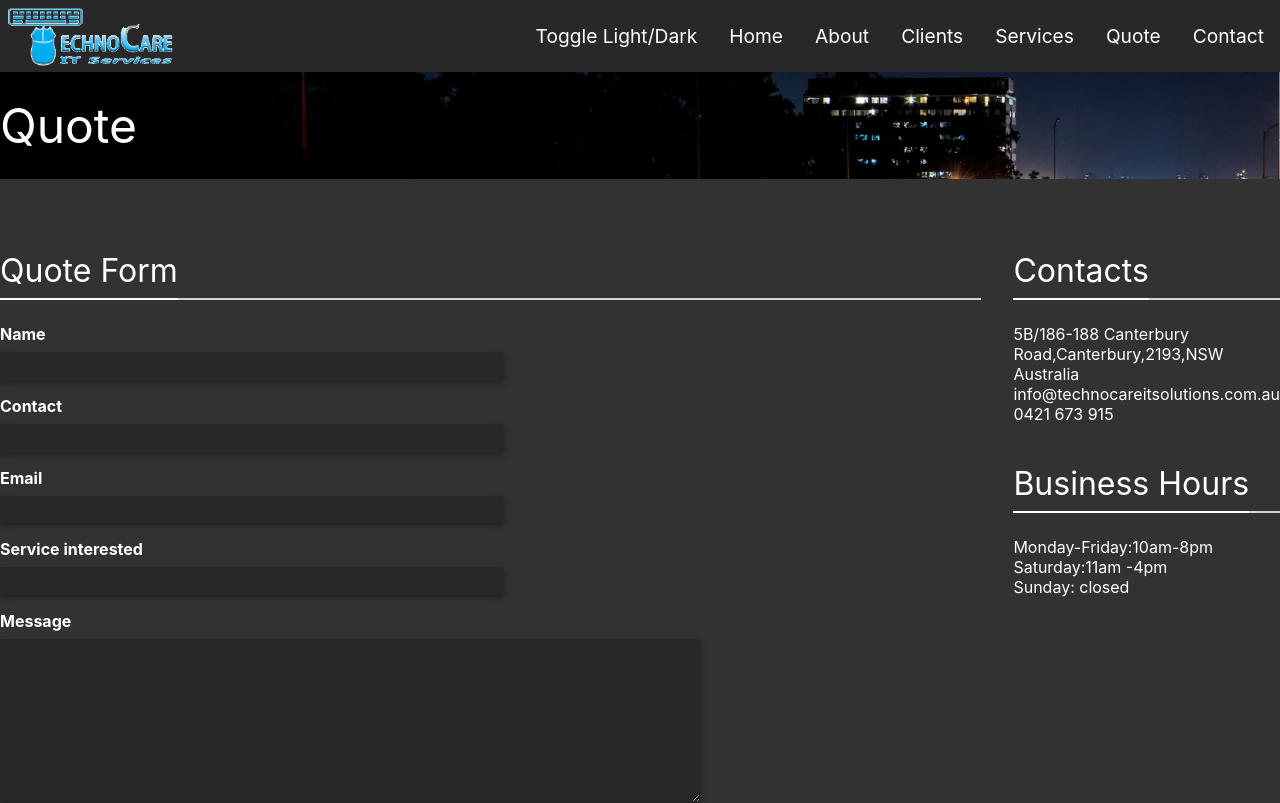
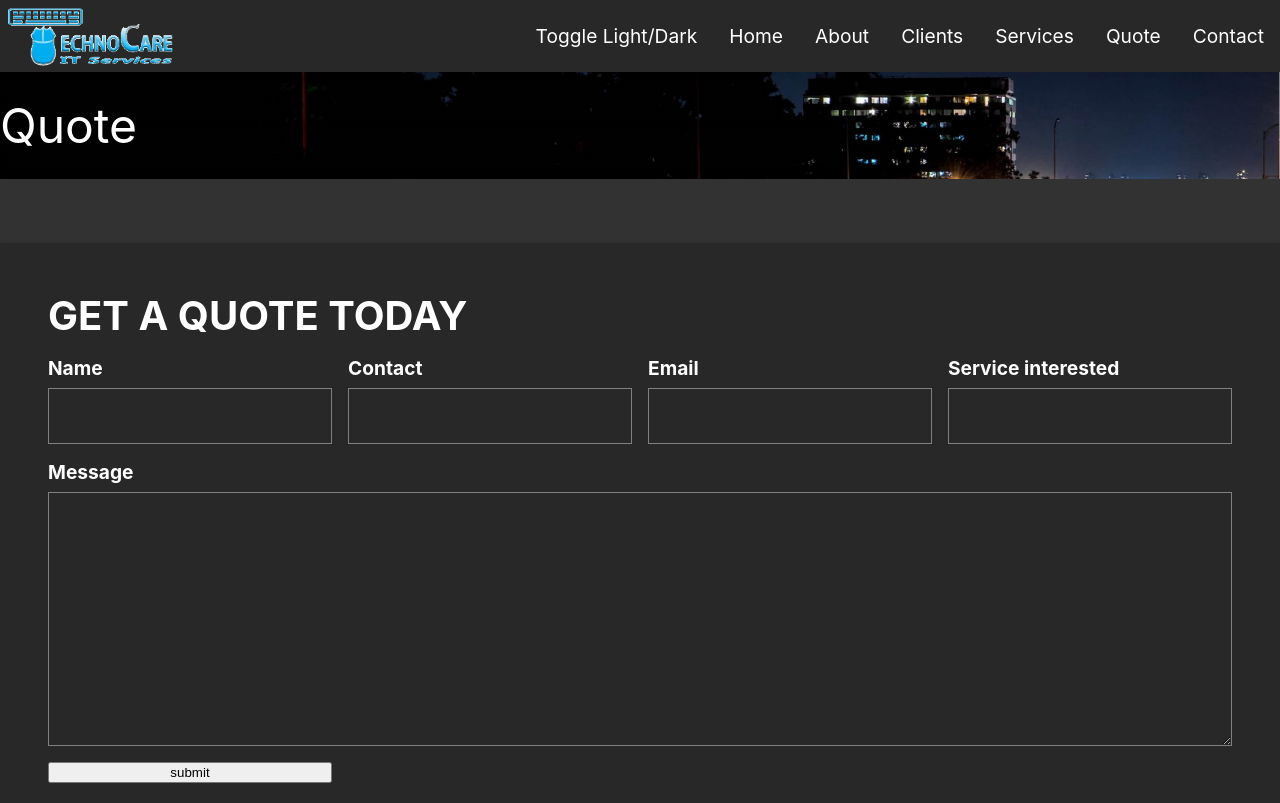
Before and after one commit to Zettoy/techno-care, a React (Create React App) app: page /quote in a window 1280 px wide. Shown: the top 803 px of the page. Built offline with nearby package versions, Linux system fonts and the light colour scheme; the HTML template or start-up script is replaced by a standard one.

Commit message:
Quote page in process

```diff
--- a/src/pages/home/components/Services.js
+++ b/src/pages/home/components/Services.js
@@ -76,7 +76,7 @@ function Services() {
   return (
     <Paper color="secondary">
       <Container style={{padding: '5rem 0'}}>
-        <Title style={{marginBottom: '3.5rem', fontSize: '2.5em'}}>
+        <Title style={{marginBottom: '3.5rem'}}>
           OUR SERVICES
         </Title>
         <Paper className={classes.services} elevation="2">
--- a/src/pages/quote/components/Body.js
+++ b/src/pages/quote/components/Body.js
@@ -2,7 +2,6 @@ import React from "react";
 import { createUseStyles } from "react-jss";
 
 import Container from "../../../util/Container";
-import FlexColumn from "../../../util/FlexColumn";
 import Paper from "../../../util/Paper";
 
 const useStyles = createUseStyles(theme => ({
@@ -22,45 +21,44 @@ const useStyles = createUseStyles(theme => ({
   container: {
     paddingTop: '4rem',
     paddingBottom: '4rem',
-    display: 'grid',
-    gridTemplateColumns: 'repeat(6, 1fr)',
-    gridGap: '2rem',
+  },
+  quote: {
+    boxSizing: 'border-box',
+    padding: '3rem',
+    color: theme.palette.text.primary,
+    '& span': {
+      fontSize: '2.5em'
+    }
   },
   form: {
-    gridColumn: '1 / 6',
+    marginTop: '1rem',
+    display: 'grid',
+    gridGap: '1rem',
+    gridTemplateColumns: 'repeat(4, 1fr)'
+  },
+  formItem: {
+    display: 'flex',
+    flexDirection: 'column',
+    '& label': {
+      fontSize: '1.2rem',
+      marginBottom: '0.5rem'
+    },
     '& input, & textarea': {
-      marginTop: '0.5rem',
-      marginBottom: '1rem',
-      padding: '0.4rem',
+      boxSizing: 'border-box',
+      width: '100%',
       backgroundColor: theme.palette.background.primary,
       color: theme.palette.text.primary,
-      border: 'none',
-      boxShadow: theme.elevation[2],
+      border: '1px solid grey',
+      fontSize: '1.2rem',
+      padding: '1rem',
+      transition: '0.5s',
       '&:focus': {
-        outline: 'none'
+        outline: 'none',
+        border: `1px solid ${theme.palette.text.primary}`,
+        boxShadow: '0 0 3px rgba(0, 0, 0, 0.5)'
       }
     },
-    '& input': {
-      width: '50%'
   },
-    '& textarea': {
-      width: '70%'
-    },
-    '& $button': {
-      width: '10%',
-      padding: '0.5rem 0'
-    }
-  },
-  button: {
-    cursor: 'pointer',
-    transition: '0.5s',
-    '&:hover': {
-      backgroundColor: theme.palette.background.hover
-    }
-  },
-  aside: {
-    gridColumn: '6 / 7'
-  }
 }));
 
 function Body() {
@@ -69,41 +67,32 @@ function Body() {
   return (
     <Paper className={classes.root} color="secondary">
       <Container className={classes.container}>
-        <div className={classes.form}>
-          <div className={classes.title}><span>Quote Form</span></div>
-          <FlexColumn>
+        <Paper color="primary" elevation="2" className={classes.quote}>
+          <span><strong>GET A QUOTE TODAY</strong></span>
+          <form className={classes.form}>
+            <div className={classes.formItem}>
               <label htmlFor="name"><strong>Name</strong></label>
               <input type="text" id="name" name="name" required/>
-
+            </div>
+            <div className={classes.formItem}>
               <label htmlFor="contact"><strong>Contact</strong></label>
               <input type="text" id="contact" name="contact" required/>
-
+            </div>
+            <div className={classes.formItem}>
               <label htmlFor="email"><strong>Email</strong></label>
               <input type="email" id="email" name="email" required/>
-
+            </div>
+            <div className={classes.formItem}>
               <label htmlFor="service"><strong>Service interested</strong></label>
               <input type="text" id="service" name="service" required/>
-
+            </div>
+            <div className={classes.formItem} style={{gridColumn: '1 / 5'}}>
               <label htmlFor="message"><strong>Message</strong></label>
               <textarea id="message" name="message" rows="10" required/>
-
-            <input className={classes.button} type="button" value="Submit"/>
-          </FlexColumn>
             </div>
-        <div className={classes.aside}>
-          <FlexColumn>
-            <div className={classes.title}><span>Contacts</span></div>
-            <span>5B/186-188 Canterbury Road,Canterbury,2193,NSW Australia</span>
-            <span>info@technocareitsolutions.com.au</span>
-            <span>0421 673 915</span>
-          </FlexColumn>
-          <FlexColumn style={{marginTop: '2rem'}}>
-            <div className={classes.title}><span>Business Hours</span></div>
-            <span>Monday-Friday:10am-8pm</span>
-            <span>Saturday:11am -4pm</span>
-            <span>Sunday: closed</span>
-          </FlexColumn>
-        </div>
+            <input type="button" value="submit"/>
+          </form>
+        </Paper>
       </Container>
     </Paper>
   );
```
Lines whose indentation alone changed are shown as unchanged.
